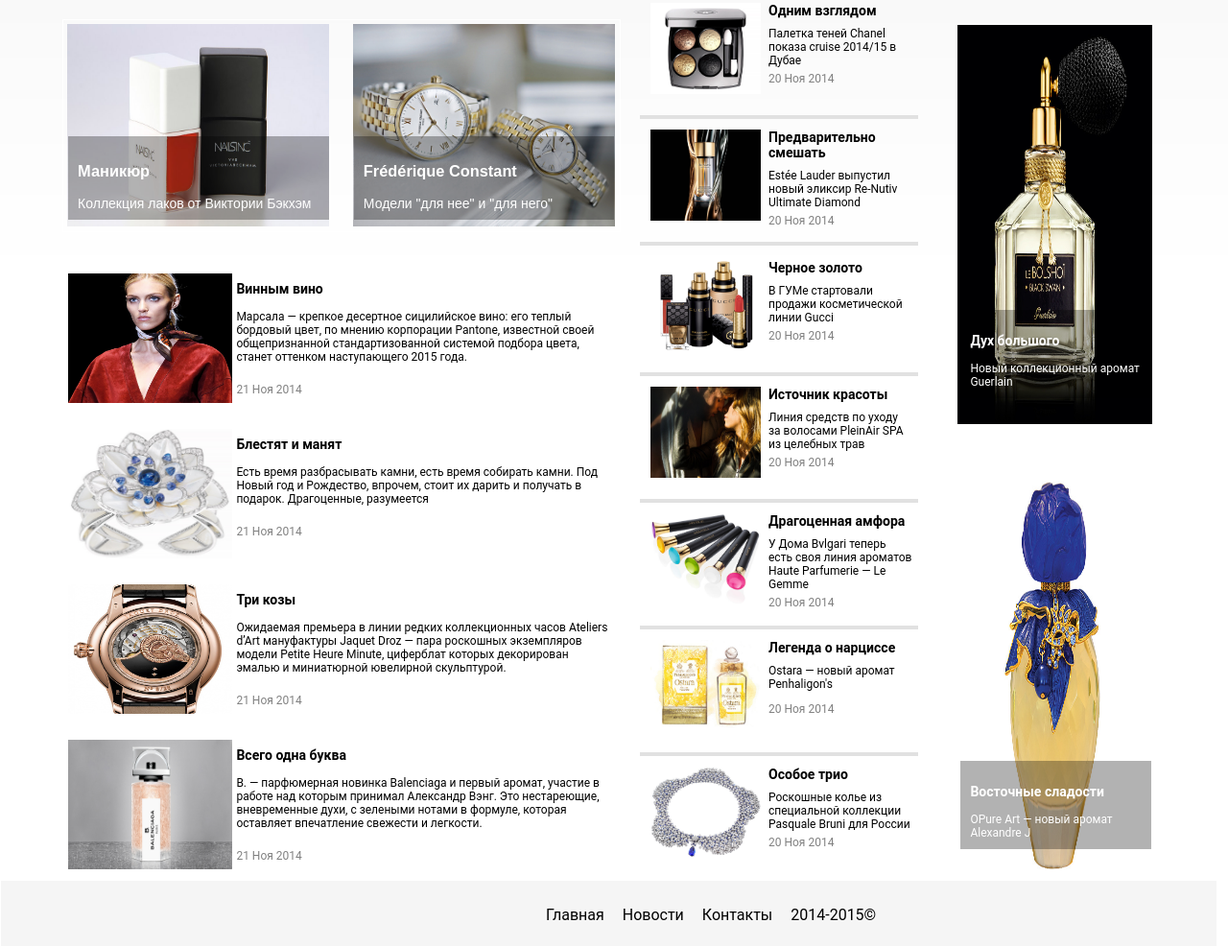
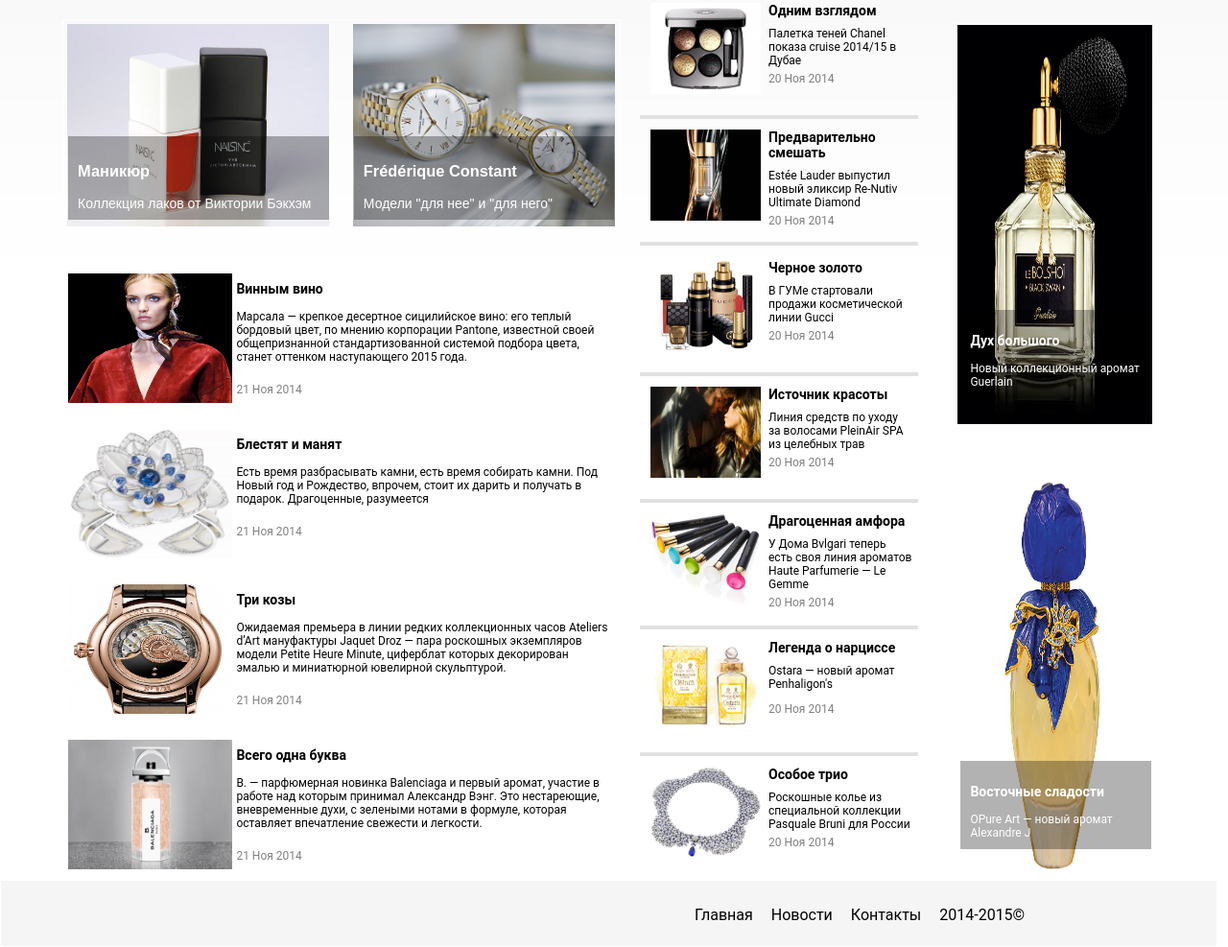
Before and after one commit to Ksuh/fnews, a plain HTML site: page index.html in a window 1280 px wide. Shown: the part 715-1702 px from the top of the page at 96% size. Drawn offline with Linux system fonts and the light colour scheme.

Commit message:
исправлен футер

```diff
--- a/css/styles.css
+++ b/css/styles.css
@@ -664,7 +664,7 @@ input[type="submit"] {
 
 .footer-list {
 	float:right;
-	margin-right: 355px;
+	margin-right: 200px;
 }
 .footer-list li{
 	display: inline-block;
```
